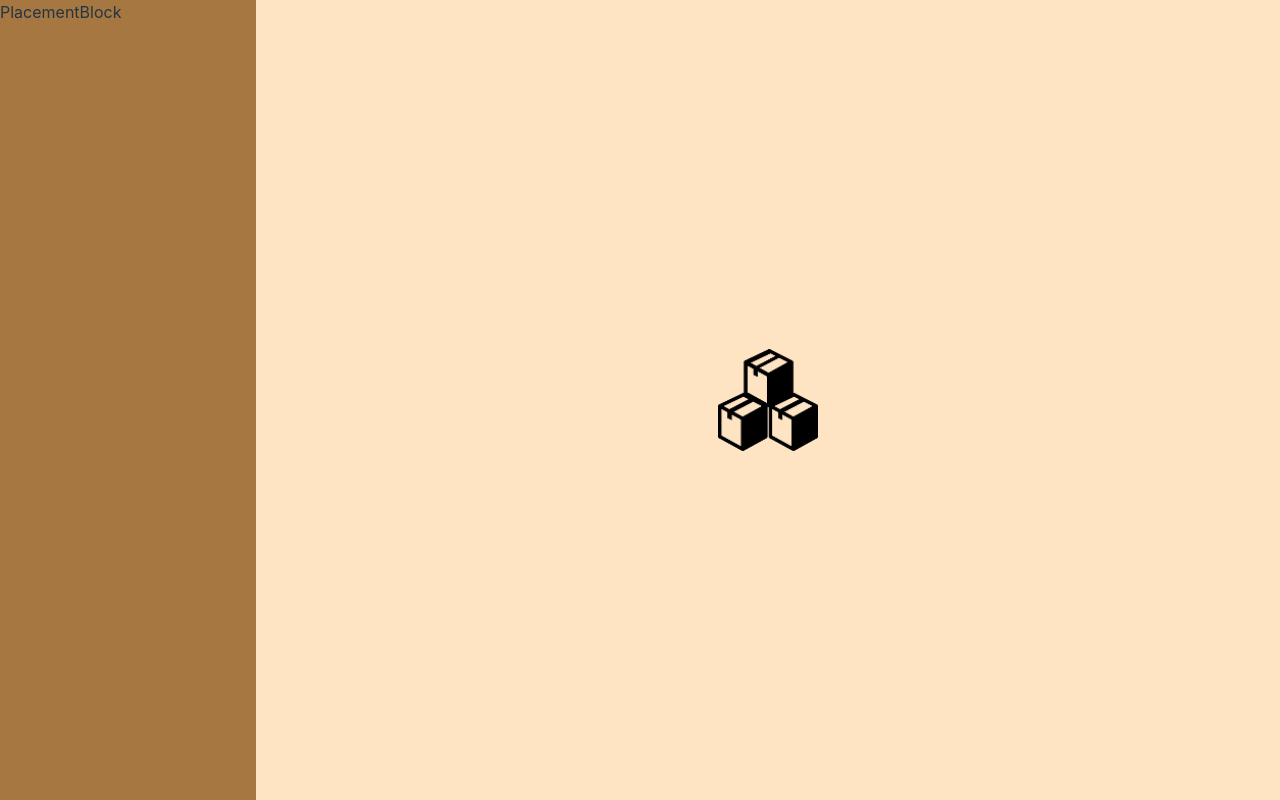
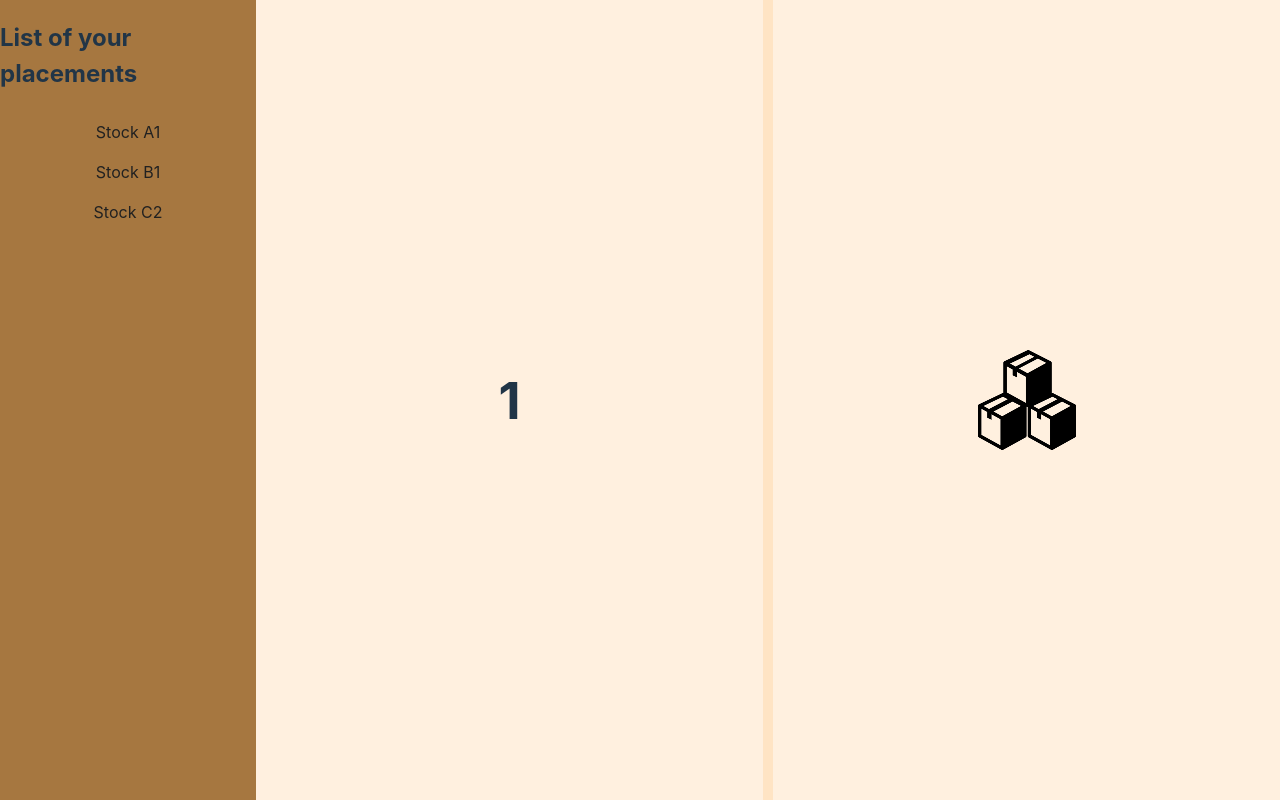
Before and after one commit to 5goto/StockProject, a React (Vite) app in the folder frontend/: page / in a window 1280 px wide. Built offline with nearby package versions, Linux system fonts and the light colour scheme.

Commit message:
feet(frontend): Added product display markup

```diff
--- a/frontend/src/UI/hint/Hint.module.css
+++ b/frontend/src/UI/hint/Hint.module.css
@@ -1,6 +1,6 @@
 .hint {
   flex: 1 1 80%;
-  background-color: #ffe4c4;
+  background-color: #fff0df;
 
   display: flex;
   align-items: center;
@@ -8,5 +8,5 @@
 }
 
 .hintImg {
-  width: 100px;
+  pointer-events: none;
 }
--- a/frontend/src/UI/loader/SplashScreen.tsx
+++ b/frontend/src/UI/loader/SplashScreen.tsx
@@ -2,7 +2,7 @@ import { ReactNode } from 'react';
 import styles from './SplashScreen.module.css';
 import React from 'react';
 
-interface SplashProps {
+export interface SplashProps {
   children: ReactNode;
 }
 
--- /dev/null
+++ b/frontend/src/features/compartment/CompartmentBlock.module.css
@@ -0,0 +1,25 @@
+.container {
+  display: grid;
+  grid-template-columns: repeat(2, 1fr); /* по умолчанию 2 колонки */
+  grid-template-rows: repeat(2, 1fr); /* по умолчанию 2 строки */
+  gap: 10px; /* промежуток между элементами */
+  flex: 1 0 80%;
+}
+
+.containerWithOnlyOneItem {
+  display: grid;
+  grid-template-columns: repeat(2, 1fr); /* по умолчанию 2 колонки */
+  grid-template-rows: repeat(1, 1fr); /* по умолчанию 2 строки */
+  gap: 10px; /* промежуток между элементами */
+  flex: 1 0 80%;
+}
+
+.item {
+  display: flex;
+  justify-content: center;
+  align-items: center;
+
+  padding: 10px;
+  text-align: center;
+  background-color: #fff0df;
+}
--- /dev/null
+++ b/frontend/src/features/compartment/CompartmentBlock.tsx
@@ -0,0 +1,39 @@
+import styles from './CompartmentBlock.module.css';
+import React, { ReactNode } from 'react';
+
+type Props = {
+  children: ReactNode | ReactNode[];
+  defaultComponent: ReactNode;
+};
+
+export const CompartmentBlock: React.FC<Props> = ({
+  children,
+  defaultComponent,
+}) => {
+  const childCount = React.Children.count(children);
+
+  if (childCount === 1) {
+    return (
+      <div className={styles.containerWithOnlyOneItem}>
+        <div className={styles.item}>{children}</div>
+        <div className={styles.item}>{defaultComponent}</div>
+      </div>
+    );
+  }
+
+  return (
+    <div className={styles.container}>
+      {React.Children.map(children, (child, index) => (
+        <div key={index} className={styles.item}>
+          {child}
+        </div>
+      ))}
+      {childCount < 4 &&
+        [...Array(4 - childCount)].map((_, index) => (
+          <div key={childCount + index} className={styles.item}>
+            {defaultComponent}
+          </div>
+        ))}
+    </div>
+  );
+};
--- /dev/null
+++ b/frontend/src/features/placement/Placement.module.css
@@ -0,0 +1,13 @@
+.placement {
+  cursor: pointer;
+
+  color: #212121;
+  text-align: center;
+
+  padding-top: 0.5em;
+  padding-bottom: 0.5em;
+}
+
+.placement:hover {
+  background-color: #ffe4c4;
+}
--- /dev/null
+++ b/frontend/src/features/placement/Placement.tsx
@@ -0,0 +1,16 @@
+import styles from './Placement.module.css';
+
+export interface PlacementsData {
+  id?: string;
+  name: string;
+  floor: number;
+}
+
+export const Placement: React.FC<PlacementsData> = ({ id, name, floor }) => {
+  return (
+    <div className={styles.placement}>
+      <span>{name}</span>
+      <span>{floor}</span>
+    </div>
+  );
+};
--- a/frontend/src/features/placement/PlacementBlock.tsx
+++ b/frontend/src/features/placement/PlacementBlock.tsx
@@ -1,11 +1,20 @@
+import { Placement } from './Placement';
 import styles from './PlacementBlock.module.css';
+import { PlacementsData } from './Placement';
 
-const mock = [
-  { id: 1, name: 'Stock A', floor: 1 },
-  { id: 2, name: 'Stock B', floor: 1 },
-  { id: 3, name: 'Stock C', floor: 2 },
+const mock: Array<PlacementsData> = [
+  { id: '1', name: 'Stock A', floor: 1 },
+  { id: '2', name: 'Stock B', floor: 1 },
+  { id: '3', name: 'Stock C', floor: 2 },
 ];
 
 export default function PlacementBlock() {
-  return <div className={styles.placementBlock}>PlacementBlock</div>;
+  return (
+    <div className={styles.placementBlock}>
+      <h2>List of your placements</h2>
+      {mock.map((item: PlacementsData) => (
+        <Placement name={item.name} floor={item.floor} />
+      ))}
+    </div>
+  );
 }
--- a/frontend/src/pages/Stock.tsx
+++ b/frontend/src/pages/Stock.tsx
@@ -1,12 +1,19 @@
 import styles from './Stock.module.css';
 import PlacementBlock from '../features/placement/PlacementBlock';
+import { CompartmentBlock } from '../features/compartment/CompartmentBlock';
 import { Hint } from '../UI/hint/Hint';
+
+const test: Array<number> = [1];
 
 export const Stock = () => {
   return (
     <div className={styles.stock}>
       <PlacementBlock></PlacementBlock>
-      <Hint></Hint>
+      <CompartmentBlock defaultComponent={<Hint></Hint>}>
+        {test.map((item: number) => (
+          <h1>{item}</h1>
+        ))}
+      </CompartmentBlock>
     </div>
   );
 };
```
